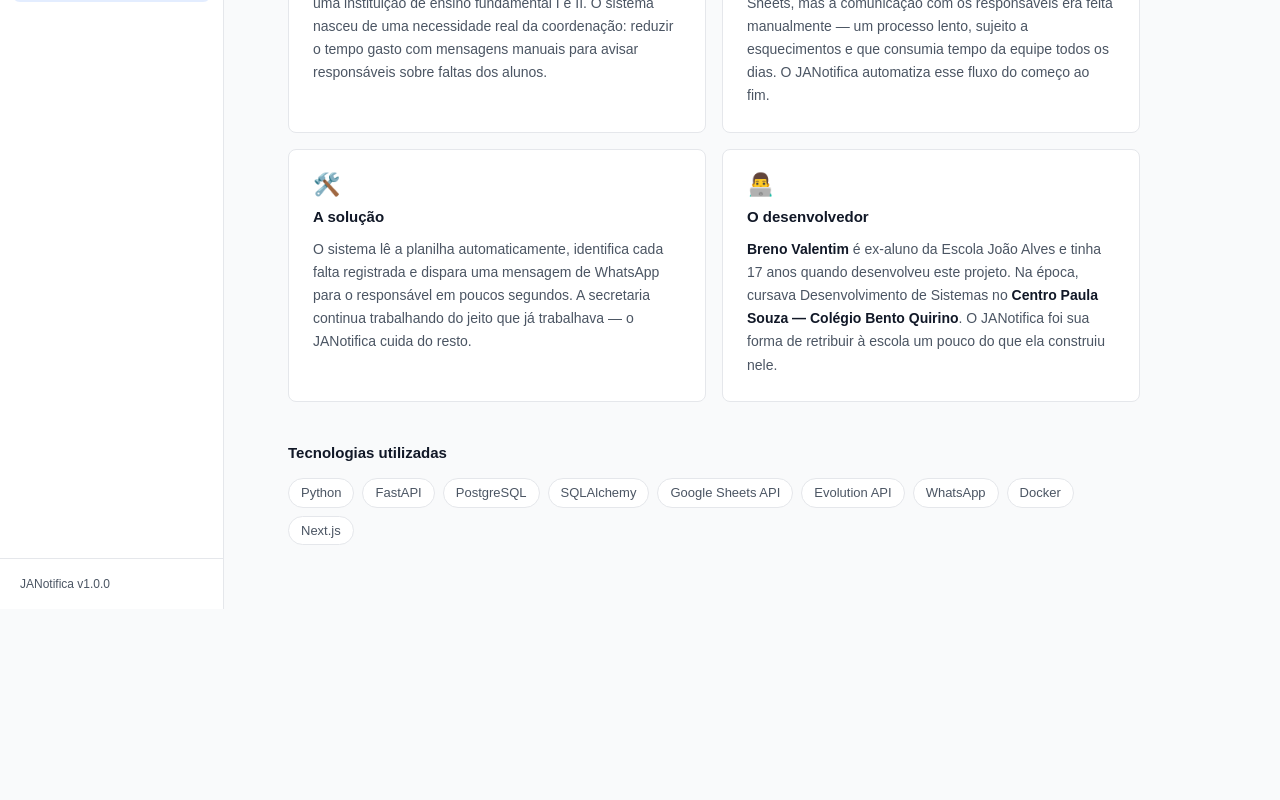
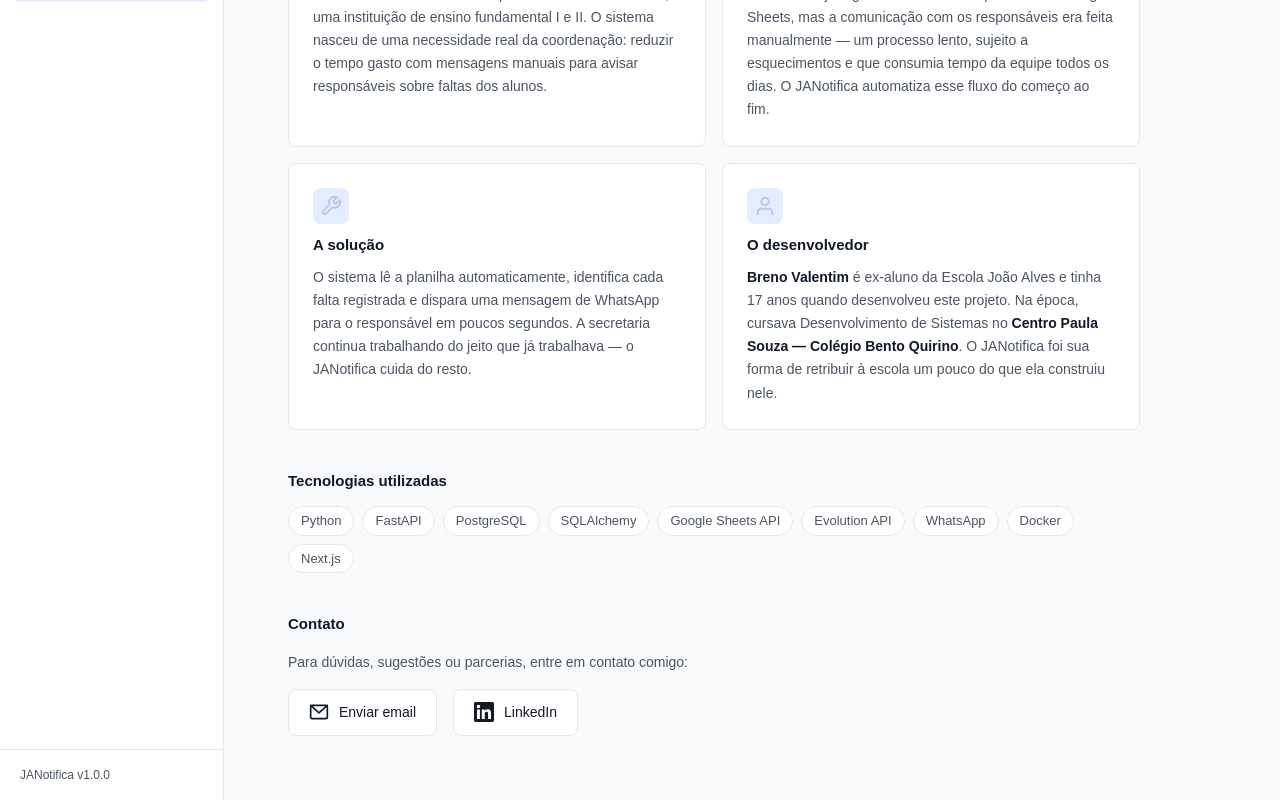
Before and after one commit to JAnotificacoes/JANotificacoes-frontend, a Next.js app: page /about in a window 1280 px wide. Shown: the part 390-1190 px from the top of the page. Before the commit the page ends 999 px from the top, so only its background shows below. Built offline with nearby package versions, Linux system fonts and the light colour scheme.

Commit message:
feat - ToastProvider, seção de contato e cleanup de layout

```diff
--- a/src/app/(pages)/about/about.module.css
+++ b/src/app/(pages)/about/about.module.css
@@ -46,8 +46,14 @@
 }
 
 .cardIcon {
-  font-size: 22px;
-  line-height: 1;
+  display: flex;
+  align-items: center;
+  justify-content: center;
+  width: 2.25rem;
+  height: 2.25rem;
+  border-radius: 0.5rem;
+  background-color: var(--color-primary-soft);
+  color: var(--color-primary);
 }
 
 .cardTitle {
@@ -120,13 +126,30 @@
   margin: 0;
 }
 
-.contactList {
+.contactButtons {
   display: flex;
-  flex-direction: column;
-  gap: 0.75rem;
-  padding: 0;
-  margin: 0;
-  list-style: none;
+  gap: 1rem;
+  flex-wrap: wrap;
+}
+
+.contactButton {
+  display: inline-flex;
+  align-items: center;
+  gap: 0.625rem;
+  padding: 0.75rem 1.25rem;
+  border: 1px solid var(--color-border);
+  border-radius: 0.5rem;
+  background-color: var(--color-surface);
+  color: var(--color-text-primary);
+  font-size: 0.875rem;
+  font-weight: 500;
+  text-decoration: none;
+  transition: background-color 0.15s, border-color 0.15s;
+}
+
+.contactButton:hover {
+  background-color: var(--color-primary-soft);
+  border-color: var(--color-primary);
 }
 
 /* ── Responsivo ── */
--- a/src/app/(pages)/about/page.js
+++ b/src/app/(pages)/about/page.js
@@ -16,7 +16,12 @@ export default function AboutPage() {
             <div className={styles.grid}>
 
                 <div className={styles.card}>
-                    <span className={styles.cardIcon}>🏫</span>
+                    <span className={styles.cardIcon}>
+                        <svg width="22" height="22" viewBox="0 0 24 24" fill="none" stroke="currentColor" strokeWidth="2" strokeLinecap="round" strokeLinejoin="round" aria-hidden="true">
+                            <path d="M3 9l9-7 9 7v11a2 2 0 0 1-2 2H5a2 2 0 0 1-2-2z" />
+                            <polyline points="9 22 9 12 15 12 15 22" />
+                        </svg>
+                    </span>
                     <h2 className={styles.cardTitle}>A escola</h2>
                     <p className={styles.cardText}>
                         O JANotifica foi desenvolvido para a <strong>Escola João Alves</strong>,
@@ -27,7 +32,11 @@ export default function AboutPage() {
                 </div>
 
                 <div className={styles.card}>
-                    <span className={styles.cardIcon}>⚡</span>
+                    <span className={styles.cardIcon}>
+                        <svg width="22" height="22" viewBox="0 0 24 24" fill="none" stroke="currentColor" strokeWidth="2" strokeLinecap="round" strokeLinejoin="round" aria-hidden="true">
+                            <path d="M13 2L3 14h9l-1 8 10-12h-9l1-8z" />
+                        </svg>
+                    </span>
                     <h2 className={styles.cardTitle}>O problema</h2>
                     <p className={styles.cardText}>
                         A secretaria já registrava as faltas em planilhas do Google Sheets,
@@ -38,7 +47,11 @@ export default function AboutPage() {
                 </div>
 
                 <div className={styles.card}>
-                    <span className={styles.cardIcon}>🛠️</span>
+                    <span className={styles.cardIcon}>
+                        <svg width="22" height="22" viewBox="0 0 24 24" fill="none" stroke="currentColor" strokeWidth="2" strokeLinecap="round" strokeLinejoin="round" aria-hidden="true">
+                            <path d="M14.7 6.3a1 1 0 0 0 0 1.4l1.6 1.6a1 1 0 0 0 1.4 0l3.77-3.77a6 6 0 0 1-7.94 7.94l-6.91 6.91a2.12 2.12 0 0 1-3-3l6.91-6.91a6 6 0 0 1 7.94-7.94l-3.76 3.76z" />
+                        </svg>
+                    </span>
                     <h2 className={styles.cardTitle}>A solução</h2>
                     <p className={styles.cardText}>
                         O sistema lê a planilha automaticamente, identifica cada falta registrada
@@ -49,7 +62,12 @@ export default function AboutPage() {
                 </div>
 
                 <div className={styles.card}>
-                    <span className={styles.cardIcon}>👨‍💻</span>
+                    <span className={styles.cardIcon}>
+                        <svg width="22" height="22" viewBox="0 0 24 24" fill="none" stroke="currentColor" strokeWidth="2" strokeLinecap="round" strokeLinejoin="round" aria-hidden="true">
+                            <path d="M20 21v-2a4 4 0 0 0-4-4H8a4 4 0 0 0-4 4v2" />
+                            <circle cx="12" cy="7" r="4" />
+                        </svg>
+                    </span>
                     <h2 className={styles.cardTitle}>O desenvolvedor</h2>
                     <p className={styles.cardText}>
                         <strong>Breno Valentim</strong> é ex-aluno da Escola João Alves e tinha 17 anos
@@ -77,20 +95,27 @@ export default function AboutPage() {
             </div>
 
             {/*Contatos*/}
-            {/* <div className={styles.contacts}>
-                <h1 className={styles.contactsTitle}><span role="img" aria-label="Envelope">📫</span> Contato</h1>
+            <div className={styles.contacts}>
+                <h1 className={styles.contactsTitle}>Contato</h1>
                 <p className={styles.contactsText}>
                     Para dúvidas, sugestões ou parcerias, entre em contato comigo:
                 </p>
-                <ul className={styles.contactList}>
-                    <li><strong>Email:</strong></li>
-                    <a href="mailto:l3renovalentim@gmail.com">l3renovalentim@gmail.com</a>
-                    <li><strong>Linkedin:</strong></li>
-                    <a href="https://www.linkedin.com/in/breno-v/" target="_blank" rel="noopener noreferrer">
-                        Breno-V
+                <div className={styles.contactButtons}>
+                    <a href="mailto:l3renovalentim@gmail.com" className={styles.contactButton}>
+                        <svg width="20" height="20" viewBox="0 0 24 24" fill="none" stroke="currentColor" strokeWidth="2" strokeLinecap="round" strokeLinejoin="round" aria-hidden="true">
+                            <rect x="2" y="4" width="20" height="16" rx="2" />
+                            <path d="M22 4L12 13 2 4" />
+                        </svg>
+                        Enviar email
                     </a>
-                </ul>
-            </div> */}
+                    <a href="https://www.linkedin.com/in/breno-v/" target="_blank" rel="noopener noreferrer" className={styles.contactButton}>
+                        <svg width="20" height="20" viewBox="0 0 24 24" fill="currentColor" aria-hidden="true">
+                            <path d="M20.447 20.452h-3.554v-5.569c0-1.328-.027-3.037-1.852-3.037-1.853 0-2.136 1.445-2.136 2.939v5.667H9.351V9h3.414v1.561h.046c.477-.9 1.637-1.85 3.37-1.85 3.601 0 4.267 2.37 4.267 5.455v6.286zM5.337 7.433a2.062 2.062 0 01-2.063-2.065 2.064 2.064 0 112.063 2.065zm1.782 13.019H3.555V9h3.564v11.452zM22.225 0H1.771C.792 0 0 .774 0 1.729v20.542C0 23.227.792 24 1.771 24h20.451C23.2 24 24 23.227 24 22.271V1.729C24 .774 23.2 0 22.222 0h.003z" />
+                        </svg>
+                        LinkedIn
+                    </a>
+                </div>
+            </div>
 
         </div>
     );
--- /dev/null
+++ b/src/components/ui/ToastProvider.js
@@ -0,0 +1,76 @@
+"use client";
+
+import { createContext, useContext, useState, useCallback, useRef } from "react";
+import styles from "./toast.module.css";
+
+const ToastContext = createContext(null);
+
+let toastId = 0;
+
+export function ToastProvider({ children }) {
+  const [toasts, setToasts] = useState([]);
+  const timersRef = useRef({});
+
+  const remove = useCallback((id) => {
+    setToasts((prev) => prev.filter((t) => t.id !== id));
+    clearTimeout(timersRef.current[id]);
+    delete timersRef.current[id];
+  }, []);
+
+  const add = useCallback((message, type = "info", duration = 4000) => {
+    const id = ++toastId;
+    setToasts((prev) => [...prev, { id, message, type }]);
+    timersRef.current[id] = setTimeout(() => remove(id), duration);
+    return id;
+  }, [remove]);
+
+  const toast = useCallback(
+    (message, type, duration) => add(message, type, duration),
+    [add],
+  );
+
+  toast.success = useCallback(
+    (msg, duration) => add(msg, "success", duration ?? 4000),
+    [add],
+  );
+
+  toast.error = useCallback(
+    (msg, duration) => add(msg, "error", duration ?? 6000),
+    [add],
+  );
+
+  toast.info = useCallback(
+    (msg, duration) => add(msg, "info", duration ?? 4000),
+    [add],
+  );
+
+  return (
+    <ToastContext.Provider value={{ toast }}>
+      {children}
+      <div className={styles.container} aria-live="polite">
+        {toasts.map((t) => (
+          <div
+            key={t.id}
+            className={`${styles.toast} ${styles[t.type] || styles.info}`}
+            role="alert"
+          >
+            <span className={styles.message}>{t.message}</span>
+            <button
+              className={styles.dismiss}
+              onClick={() => remove(t.id)}
+              aria-label="Fechar"
+            >
+              ×
+            </button>
+          </div>
+        ))}
+      </div>
+    </ToastContext.Provider>
+  );
+}
+
+export function useToast() {
+  const ctx = useContext(ToastContext);
+  if (!ctx) throw new Error("useToast must be used within ToastProvider");
+  return ctx;
+}
--- /dev/null
+++ b/src/components/ui/toast.module.css
@@ -0,0 +1,84 @@
+.container {
+  position: fixed;
+  bottom: 1.5rem;
+  right: 1.5rem;
+  z-index: 9999;
+  display: flex;
+  flex-direction: column;
+  gap: 0.5rem;
+  pointer-events: none;
+}
+
+.toast {
+  display: flex;
+  align-items: center;
+  gap: 0.75rem;
+  padding: 0.75rem 1rem;
+  border-radius: 0.5rem;
+  font-size: 0.875rem;
+  line-height: 1.4;
+  box-shadow: 0 4px 12px rgba(0, 0, 0, 0.3);
+  pointer-events: auto;
+  animation: slideIn 0.25s ease-out;
+  max-width: 24rem;
+}
+
+@keyframes slideIn {
+  from {
+    opacity: 0;
+    transform: translateX(100%);
+  }
+  to {
+    opacity: 1;
+    transform: translateX(0);
+  }
+}
+
+.success {
+  background-color: #065f46;
+  color: #d1fae5;
+  border: 1px solid #059669;
+}
+
+.error {
+  background-color: #7f1d1d;
+  color: #fecaca;
+  border: 1px solid #dc2626;
+}
+
+.info {
+  background-color: #1e3a5f;
+  color: #dbeafe;
+  border: 1px solid #3b82f6;
+}
+
+.message {
+  flex: 1;
+}
+
+.dismiss {
+  background: none;
+  border: none;
+  color: inherit;
+  opacity: 0.7;
+  font-size: 1.25rem;
+  line-height: 1;
+  cursor: pointer;
+  padding: 0;
+}
+
+.dismiss:hover {
+  opacity: 1;
+}
+
+@media (max-width: 640px) {
+  .container {
+    right: 0.5rem;
+    left: 0.5rem;
+    bottom: 0.5rem;
+  }
+
+  .toast {
+    max-width: 100%;
+  }
+}
```
